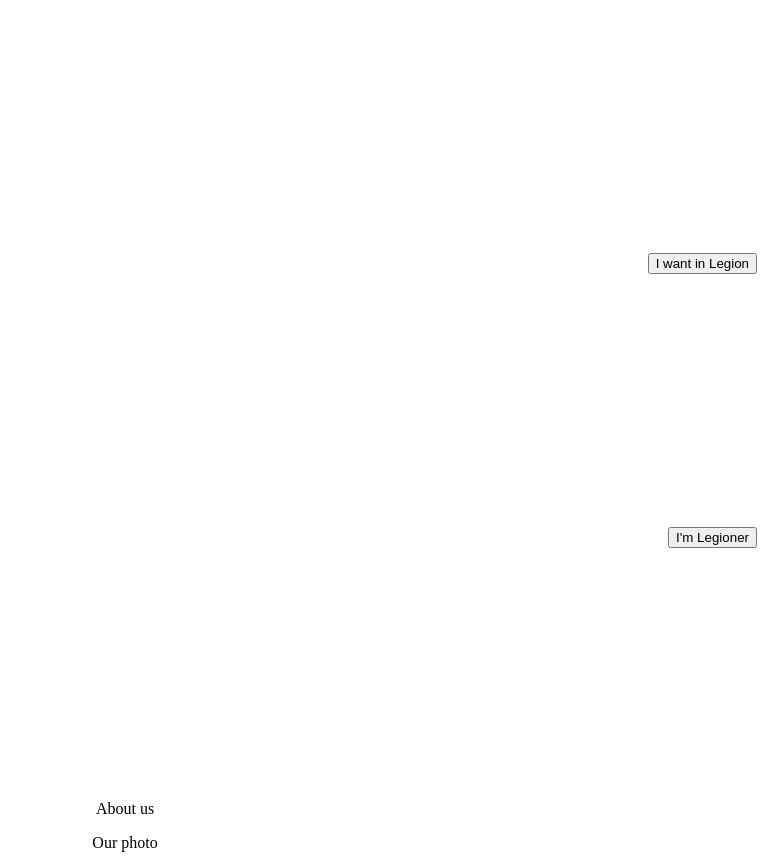
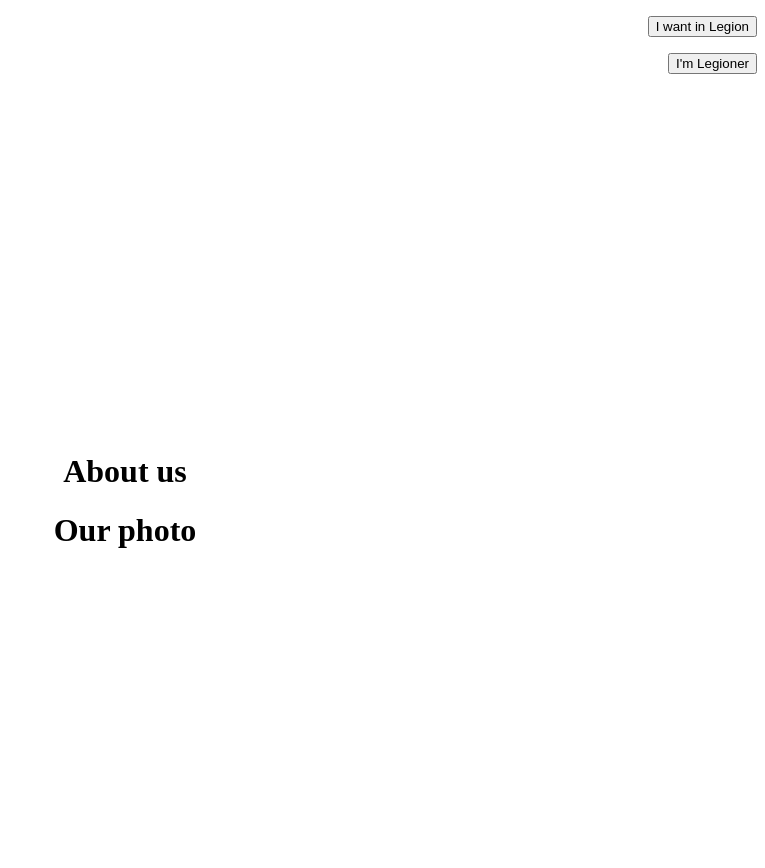
Before and after one commit to Liza1040/LegionMeta, a plain HTML site: page templates/main.html in a window 1280 px wide. Shown: the whole page, without its empty margins (515-1280 px from the left). After the commit the page ends 800 px from the top, so only its background shows below. Drawn offline with Linux system fonts and the light colour scheme.

Commit message:
add small fixed

```diff
--- a/templates/main.css
+++ b/templates/main.css
@@ -26,6 +26,10 @@ form {
 }
 
 .aboutus {
-    margin-top: 20%;
     text-align: center;
+    margin-top: 30%;
 }
+
+#i-want, #i-am{
+    margin-top: 0%;
+}
--- a/templates/main.html
+++ b/templates/main.html
@@ -4,20 +4,20 @@
         <link rel="stylesheet" href="main.css">
         <meta charset="UTF-8">
         <title>main</title>
-        <form action="info.html">
-            <p align="right"><button>I want in Legion</button></p>
+    </head>
+    <body>
+        <form action="info.html" id="i-want">
+            <p align="right" ><button>I want in Legion</button></p>
         </form>
-        <form action="login.html"></form>
+        <form action="login.html" id="i-am">
             <p align="right"><button>I'm Legioner</button></p>
         </form>
-    </head>
-    <body>
         <div class="aboutus">
             <div>
-                <p>About us</p>
+                <p><h1>About us</h1></p>
             </div>
             <div>
-                <p>Our photo</p>
+                <p><h1>Our photo</h1></p>
             </div>
         </div>
     </body>
```
